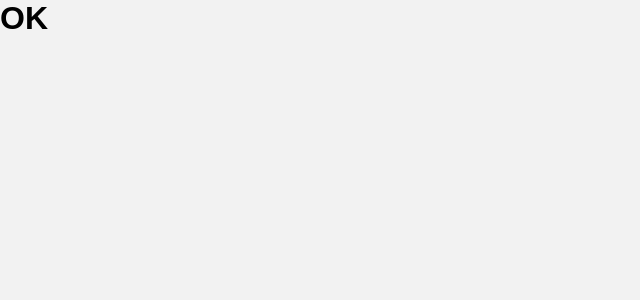
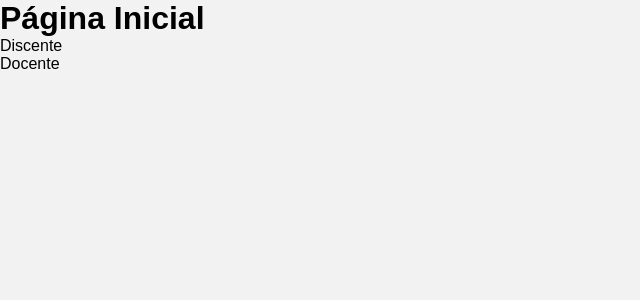
Before and after one commit to kauaneiras/LabTelecom, a React (Vite) app: page / in a window 1280 px wide. Shown: the top 300 px of the page, without its empty margins (0-640 px from the left). Built offline with nearby package versions, Linux system fonts and the light colour scheme.

Commit message:
Merge remote changes into local main branch

```diff
--- a/src/App.jsx
+++ b/src/App.jsx
@@ -1,5 +1,5 @@
 import { BrowserRouter, Routes, Route, } from 'react-router-dom';
-import DocentesPage from './pages/docentes'; import DiscentesPage from './pages/discentes';
+import DocentesPage from './pages/docentes'; import DiscentesPage from './pages/discentes'; import InitialPage from './pages/initial';
 import ResetCSS from './style/ResetCSS';
 
 export default function App() {
@@ -8,7 +8,7 @@ export default function App() {
       <ResetCSS/>
       <BrowserRouter>
         <Routes>
-          <Route path='/' element={<><h1>OK</h1></>}/>
+          <Route path='/' element={<InitialPage/>}/>
           <Route path='/docentes' element={<DocentesPage/>}/>
           <Route path='/discentes' element={<DiscentesPage/>}/>
         </Routes>
--- /dev/null
+++ b/src/pages/initial.jsx
@@ -0,0 +1,13 @@
+import React from 'react';
+import { Link } from 'react-router-dom';
+
+export default function InitialPage() {
+  return (
+    <div>
+      <h1>Página Inicial</h1>
+      <Link to="/discentes">Discente</Link>
+      <br></br>
+      <Link to="/docentes">Docente</Link>
+    </div>
+  );
+};
```
